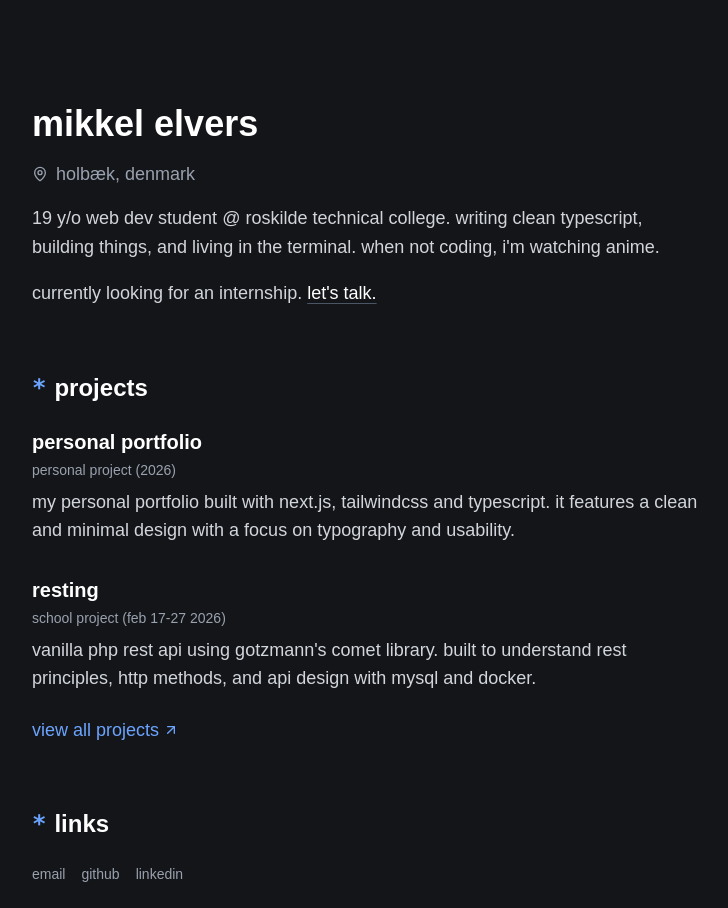
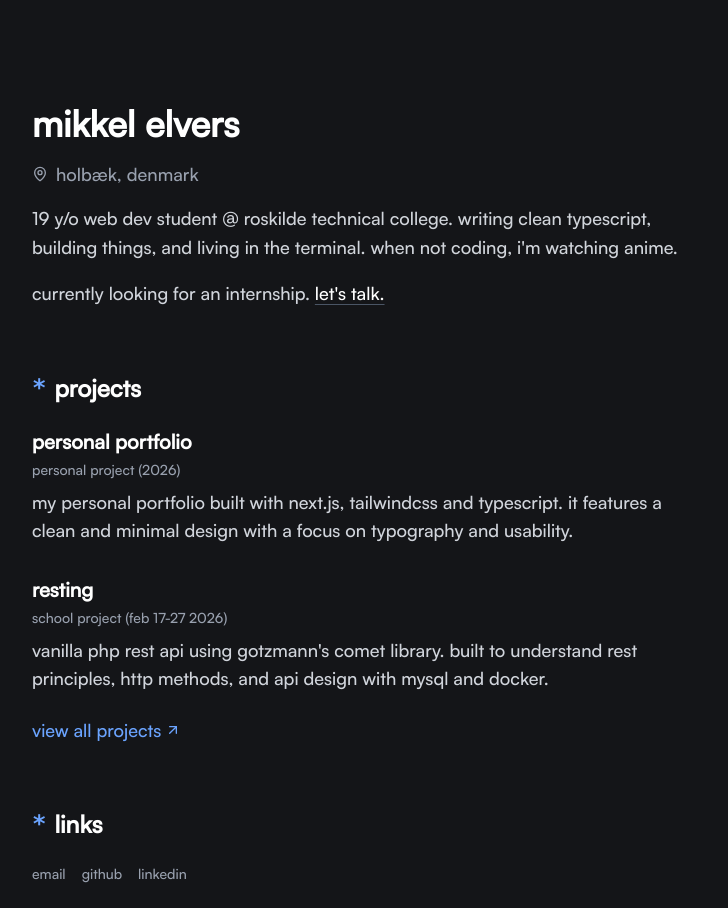
Before and after one commit to mkelvers/mkelvers.tech, a Next.js app: page / in a window 1280 px wide. Shown: the whole page, without its empty margins (160-888 px from the left). Built offline with nearby package versions, Linux system fonts and the light colour scheme.

Commit message:
feat: add satoshi medium font

```diff
--- a/src/app/globals.css
+++ b/src/app/globals.css
@@ -9,10 +9,11 @@
   --color-background: var(--background);
   --color-foreground: var(--foreground);
   --color-accent: #6ba4ff;
+  --font-satoshi: var(--font-satoshi), sans-serif;
 }
 
 body {
   background-color: var(--background);
   color: var(--foreground);
-  font-family: Arial, Helvetica, sans-serif;
+  font-family: var(--font-satoshi);
 }
--- a/src/app/layout.tsx
+++ b/src/app/layout.tsx
@@ -1,12 +1,13 @@
 import type { Metadata } from 'next'
-import { Geist_Mono } from 'next/font/google'
+import localFont from 'next/font/local'
 
 import './globals.css'
 
-const geistMono = Geist_Mono({
-  subsets: ['latin'],
+const satoshi = localFont({
+  src: './fonts/Satoshi-Medium.woff2',
+  variable: '--font-satoshi',
   display: 'swap',
-  variable: '--font-geist-mono',
+  weight: '500',
 })
 
 export const metadata: Metadata = {
@@ -50,7 +51,7 @@ export default function RootLayout({
   return (
     <html lang="en">
       <body
-        className={`${geistMono.variable} bg-background text-foreground antialiased min-h-screen font-mono text-lg`}
+        className={`${satoshi.variable} bg-background text-foreground antialiased min-h-screen font-satoshi text-lg`}
       >
         <div className="grid grid-rows-[10vh_auto] place-items-center p-6">
           <main className="row-start-2 w-full max-w-4xl">{children}</main>
```
Also changed, not shown: src/app/fonts/Satoshi-Medium.woff2 (added).
